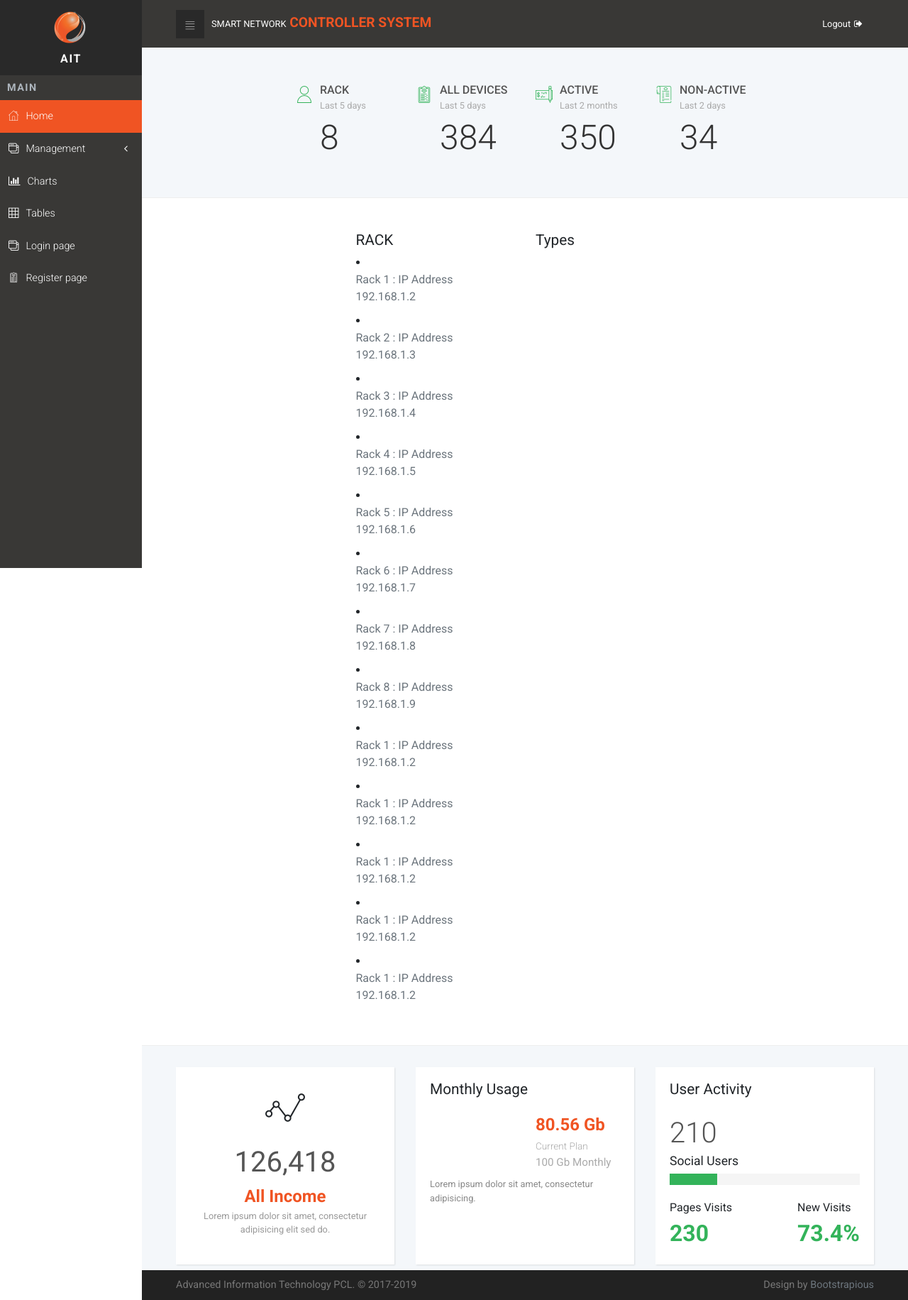
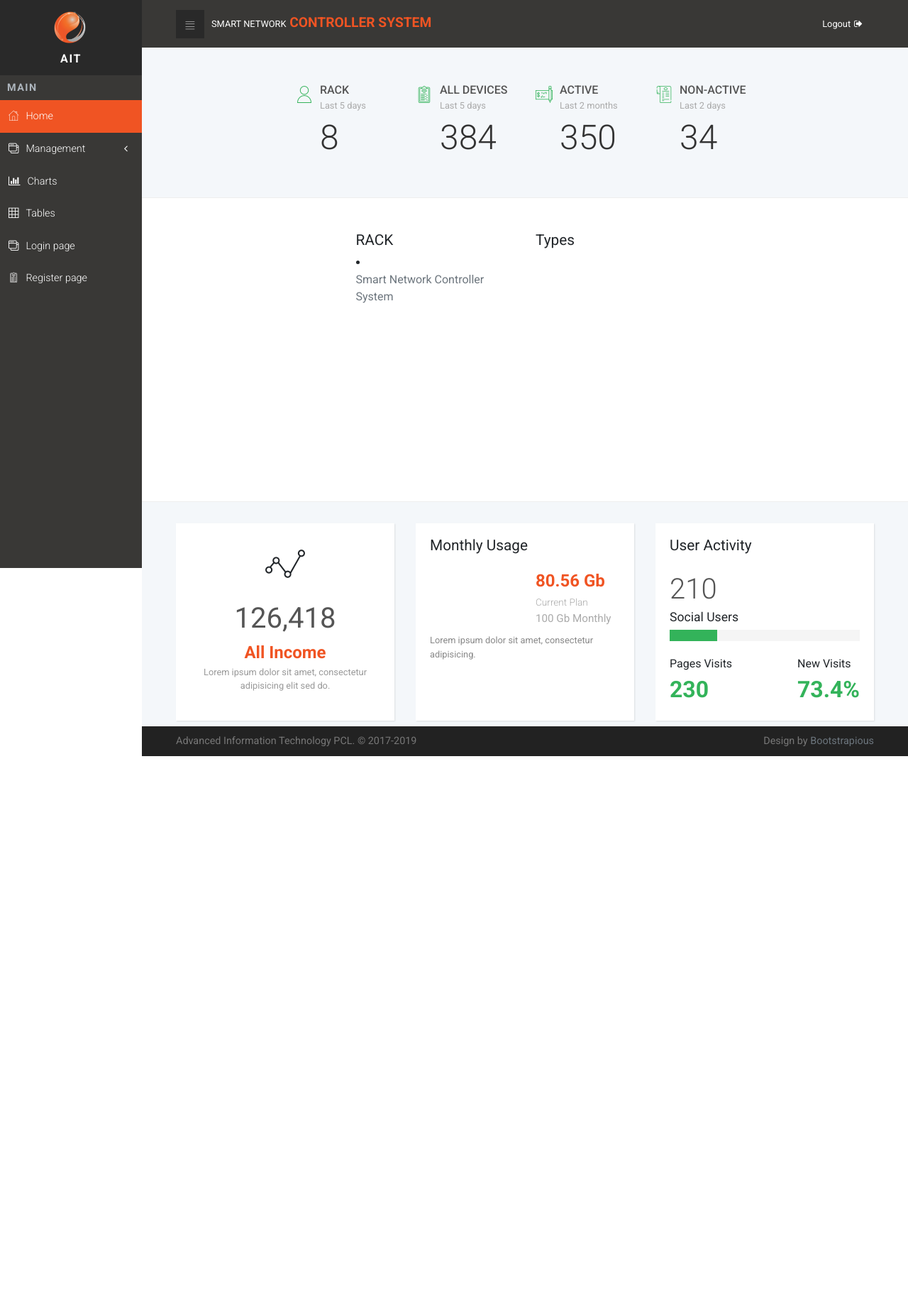
Before and after one commit to ptrawt/SNCS, a Django app: a page that uses website/Templates/index.html in a window 1280 px wide. Shown: the whole page at 71% size. After the commit the page ends 1065 px from the top, so only its background shows below. Run offline with Django 3.2, Linux system fonts and the light colour scheme; a map, chart or similar area stays blank; some libraries are stand-ins or nearby versions.

Commit message:
Update
CSS can run

```diff
--- a/SNCS/settings.py
+++ b/SNCS/settings.py
@@ -37,6 +37,7 @@ INSTALLED_APPS = [
     'django.contrib.sessions',
     'django.contrib.messages',
     'django.contrib.staticfiles',
+    'website',
 ]
 
 MIDDLEWARE = [
@@ -117,9 +118,9 @@ USE_TZ = True
 # Static files (CSS, JavaScript, Images)
 # https://docs.djangoproject.com/en/2.0/howto/static-files/
 
-STATIC_URL = '/website/static/'
+STATIC_URL = '/static/'
 
 STATICFILES_DIRS = [
     os.path.join(BASE_DIR, "static"),
-    'website/static',
+    '/website/static',
 ]
--- a/website/Templates/index.html
+++ b/website/Templates/index.html
@@ -1,6 +1,7 @@
 <!DOCTYPE html>
 <html>
   <head>
+    {% load static %}
     <meta charset="utf-8">
     <meta http-equiv="X-UA-Compatible" content="IE=edge">
     <title>Home | Smart Network Controller System</title>
@@ -8,23 +9,23 @@
     <meta name="viewport" content="width=device-width, initial-scale=1">
     <meta name="robots" content="all,follow">
     <!-- Bootstrap CSS-->
-    <link rel="stylesheet" href="vendor/bootstrap/css/bootstrap.min.css">
+    <link rel="stylesheet" href="{% static 'vendor/bootstrap/css/bootstrap.min.css' %}">
     <!-- Font Awesome CSS-->
-    <link rel="stylesheet" href="vendor/font-awesome/css/font-awesome.min.css">
+    <link rel="stylesheet" href="{% static 'vendor/font-awesome/css/font-awesome.min.css' %}">
     <!-- Fontastic Custom icon font-->
-    <link rel="stylesheet" href="css/fontastic.css">
+    <link rel="stylesheet" href="{% static 'css/fontastic.css' %}">
     <!-- Google fonts - Roboto -->
     <link rel="stylesheet" href="https://fonts.googleapis.com/css?family=Roboto:300,400,500,700">
     <!-- jQuery Circle-->
-    <link rel="stylesheet" href="static/css/grasp_mobile_progress_circle-1.0.0.min.css">
+    <link rel="stylesheet" href="{% static 'css/grasp_mobile_progress_circle-1.0.0.min.css' %}">
     <!-- Custom Scrollbar-->
-    <link rel="stylesheet" href="vendor/malihu-custom-scrollbar-plugin/jquery.mCustomScrollbar.css">
+    <link rel="stylesheet" href="{% static 'vendor/malihu-custom-scrollbar-plugin/jquery.mCustomScrollbar.css' %}">
     <!-- theme stylesheet-->
-    <link rel="stylesheet" href="static/css/style.default.css" id="theme-stylesheet">
+    <link rel="stylesheet" href="{% static 'css/style.default.css' %}" id="theme-stylesheet">
     <!-- Custom stylesheet - for your changes-->
-    <link rel="stylesheet" href="static/css/custom.css">
+    <link rel="stylesheet" href="{% static 'css/custom.css' %}">
     <!-- Favicon-->
-    <link rel="shortcut icon" href="static/img/logo.png">
+    <link rel="shortcut icon" href="{% static 'img/logo.png' %}">
     <!-- Tweaks for older IEs--><!--[if lt IE 9]>
         <script src="https://oss.maxcdn.com/html5shiv/3.7.3/html5shiv.min.js"></script>
         <script src="https://oss.maxcdn.com/respond/1.4.2/respond.min.js"></script><![endif]-->
@@ -36,7 +37,7 @@
         <!-- Sidebar Header    -->
         <div class="sidenav-header d-flex align-items-center justify-content-center">
           <!-- User Info-->
-          <div class="sidenav-header-inner text-center"><img src="img/logo.png" alt="logo" class="img-fluid rounded-circle">
+          <div class="sidenav-header-inner text-center"><img src="{% static 'img/logo.png' %}" alt="logo" class="img-fluid rounded-circle">
             <h2 class="h5">AIT</h2>
           </div>
           <!-- Small Brand information, appears on minimized sidebar-->
@@ -189,8 +190,8 @@
                     <label for="list-8">Rack 8 : IP Address 192.168.1.9</label>
                   </li>
                 </ul>-->
-                <li><a href="charts.html">Rack 1 : IP Address 192.168.1.2</a></li>
-                <li><a href="charts.html">Rack 2 : IP Address 192.168.1.3</a></li>
+                <li><a href="charts.html">{{var1}}</a></li>
+                <!--<li><a href="charts.html">Rack 2 : IP Address 192.168.1.3</a></li>
                 <li><a href="charts.html">Rack 3 : IP Address 192.168.1.4</a></li>
                 <li><a href="charts.html">Rack 4 : IP Address 192.168.1.5</a></li>
                 <li><a href="charts.html">Rack 5 : IP Address 192.168.1.6</a></li>
@@ -201,7 +202,7 @@
                 <li><a href="charts.html">Rack 1 : IP Address 192.168.1.2</a></li>
                 <li><a href="charts.html">Rack 1 : IP Address 192.168.1.2</a></li>
                 <li><a href="charts.html">Rack 1 : IP Address 192.168.1.2</a></li>
-                <li><a href="charts.html">Rack 1 : IP Address 192.168.1.2</a></li>
+                <li><a href="charts.html">Rack 1 : IP Address 192.168.1.2</a></li>-->
 
               </div>
             </div>
```
Also changed, not shown: website/static/css/style.default.css (+0 -11 lines).
